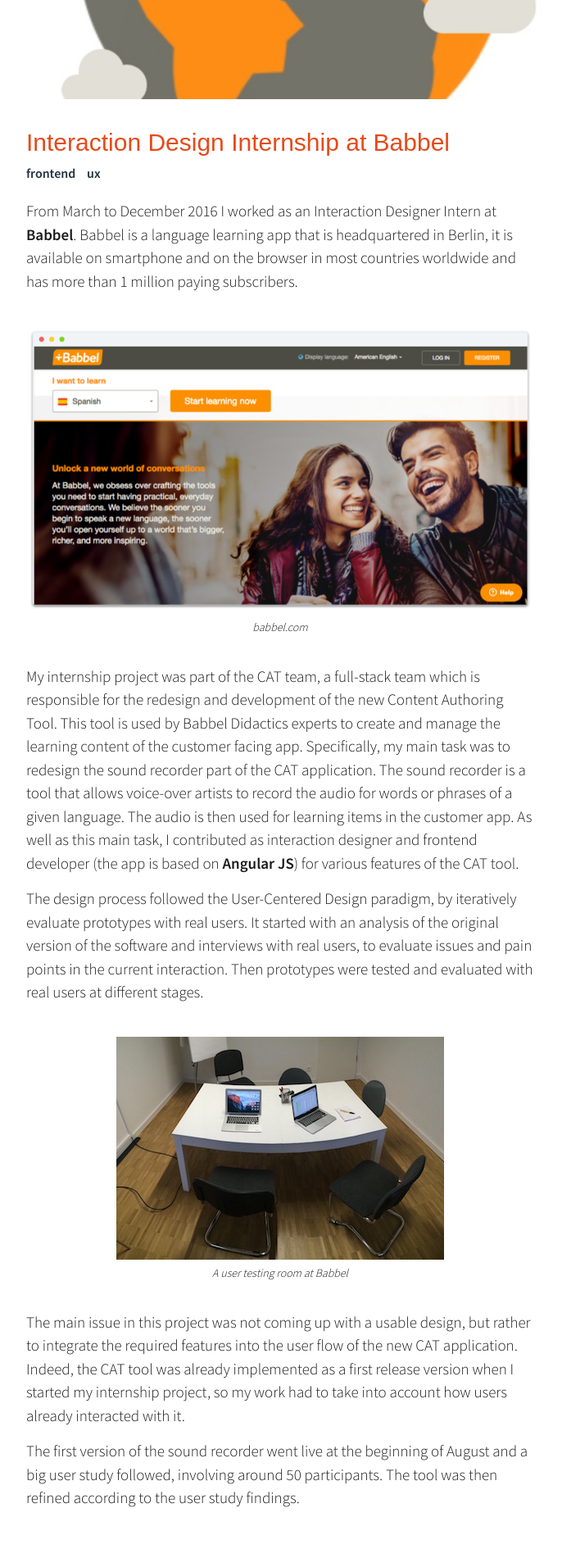
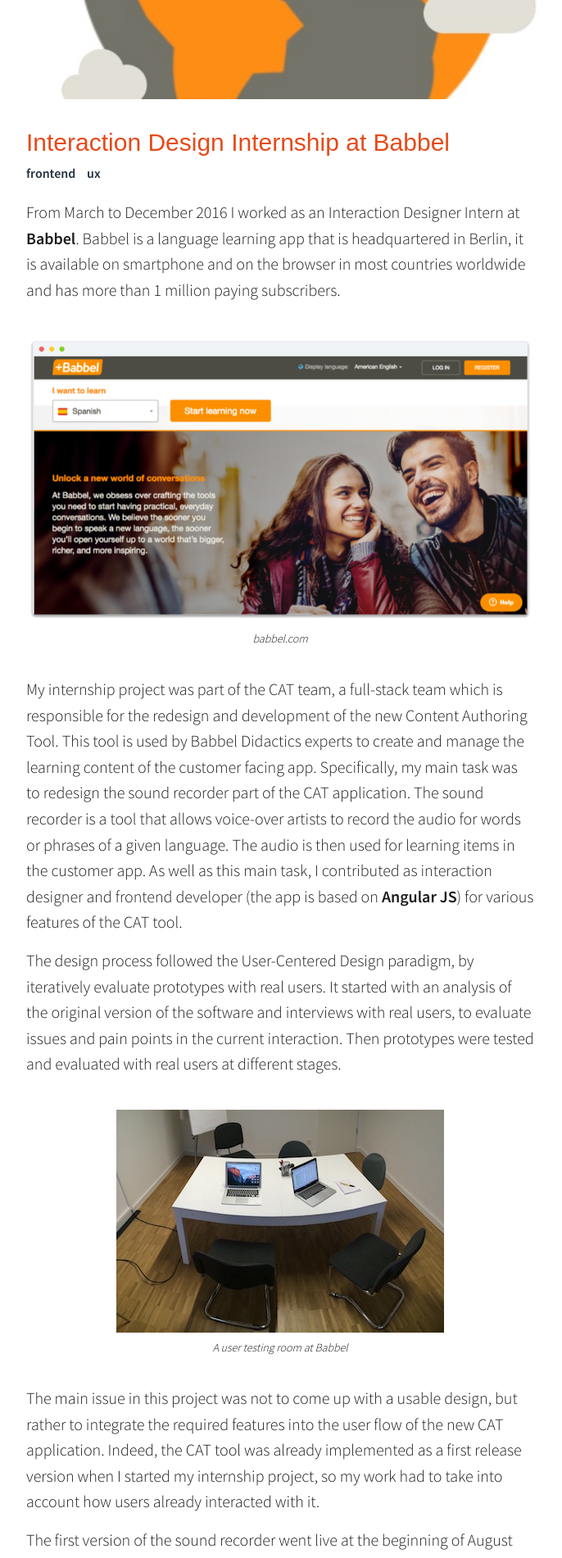
Before and after one commit to leolanzinger/leolanzinger.github.io, a Jekyll site: the page built from works/_posts/2016-11-27-babbel.markdown, in a window 1280 px wide. Shown: the part 328-2229 px from the top of the page at 82% size, without its empty margins (288-974 px from the left). Built offline with Jekyll 4.4.1, drawn with Linux system fonts in a browser that asks for light colours; some of the changed text lies outside the part shown.

Commit message:
Fixed babbel article and font spacing

```diff
--- a/_sass/_base.scss
+++ b/_sass/_base.scss
@@ -225,6 +225,10 @@
 
 article {
     p {
+      font-size: $paragraph-font-size;
+      line-height: 1.58;
+      letter-spacing: -.001em;
+      font-weight: 400;
         img {
             display: block;
             margin: 0 auto;
--- a/css/main.scss
+++ b/css/main.scss
@@ -8,6 +8,7 @@
 // Our variables
 $base-font-family: 		'Source Sans Pro', sans-serif;
 $heading-font-family: 	'Avenir Next', sans-serif;
+$paragraph-font-size: 20px;
 $base-font-size:   16px;
 $bigger-font-size:   19px;
 $base-font-weight: 400;
@@ -28,6 +29,7 @@
 $not-so-white:		#eee;
 $black:				#1b1b1b;
 $text-color:       $not-so-white;
+$paragraph-font-color: rgba(0,0,0,0.8);
 
 $grey-color:       #828282;
 $grey-color-light: lighten($grey-color, 40%);
--- a/works/_posts/2016-11-27-babbel.markdown
+++ b/works/_posts/2016-11-27-babbel.markdown
@@ -22,9 +22,9 @@
 ![user study setup](/images/babbel/setup.jpg)
 *A user testing room at Babbel*
 
-The main issue in this project was not coming up with a usable design, but rather to integrate the required features into the user flow of the new CAT application. Indeed, the CAT tool was already implemented as a first release version when I started my internship project, so my work had to take into account how users already interacted with it.
+The main issue in this project was not to come up with a usable design, but rather to integrate the required features into the user flow of the new CAT application. Indeed, the CAT tool was already implemented as a first release version when I started my internship project, so my work had to take into account how users already interacted with it.
 
-The first version of the sound recorder went live at the beginning of August and a big user study followed, involving around 50 participants. The tool was then refined according to the user study findings.
+The first version of the sound recorder went live at the beginning of August 2016 and a big user study followed, involving around 50 participants. The tool was then refined according to the user study findings.
 
 [babbel]: http://www.babbel.com
 [angular]: https://angularjs.org/
```
